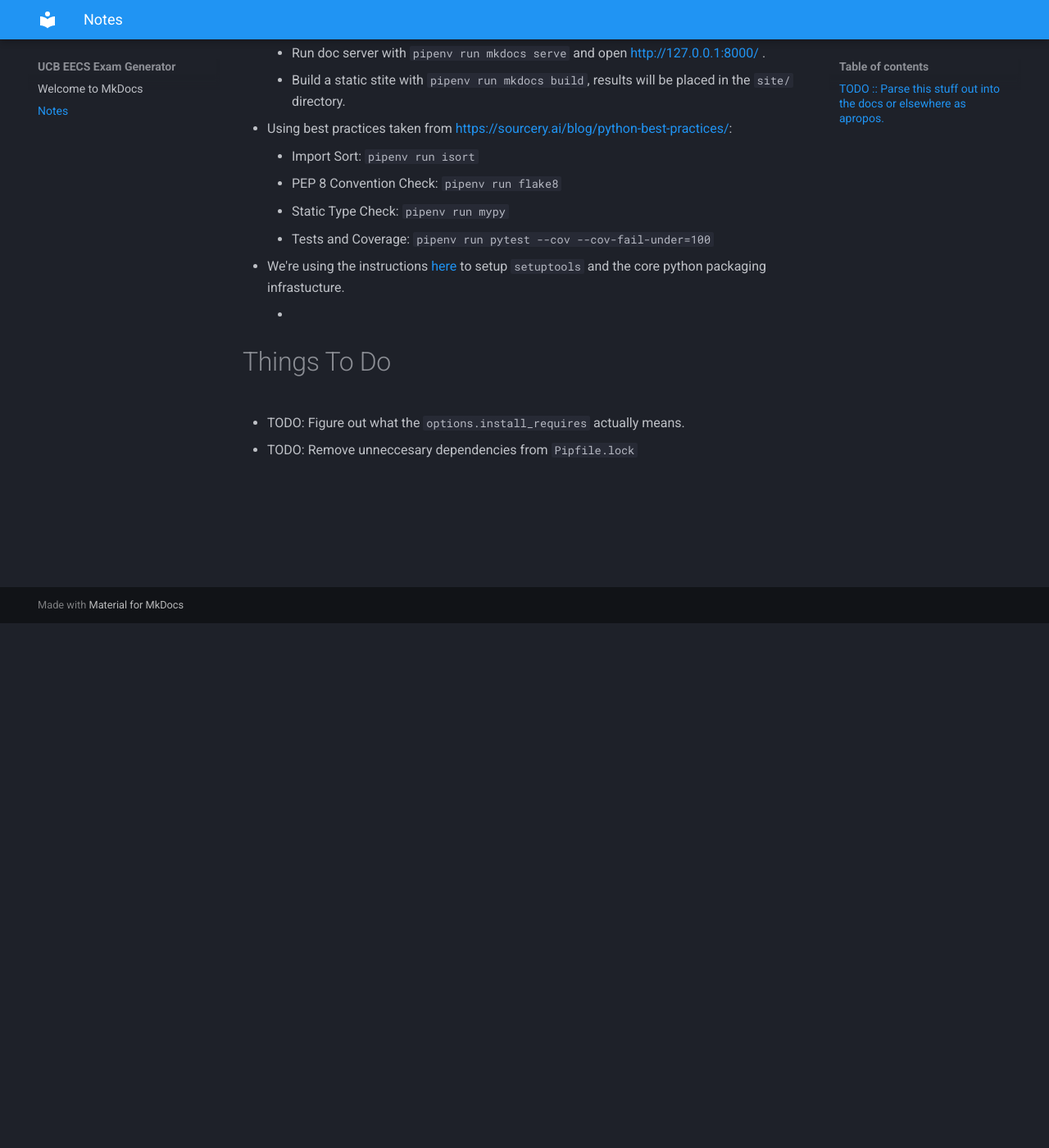
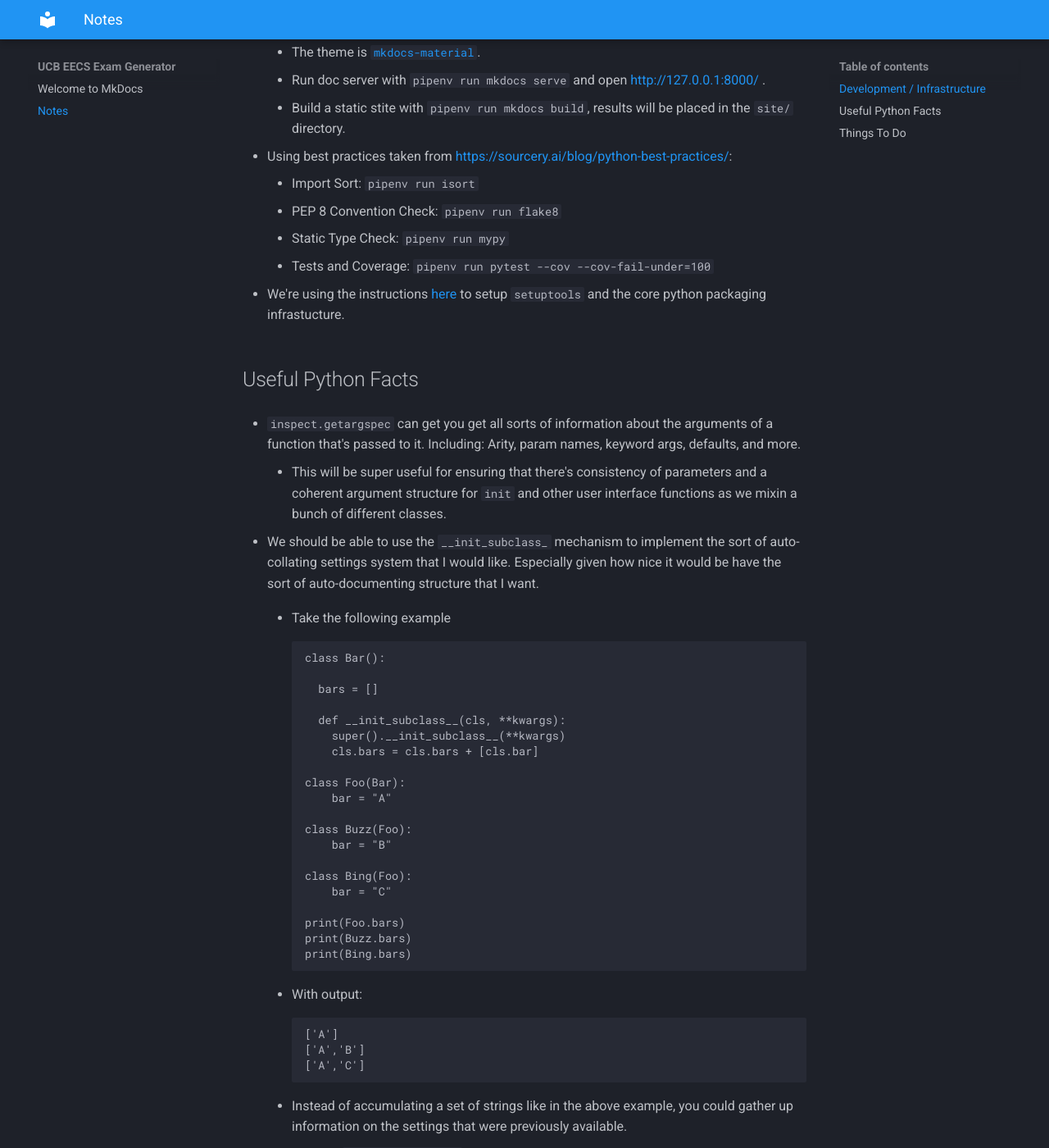
Before and after one commit to rohit507/exam_gen, an MkDocs documentation site: the page built from docs/misc-notes.md, in a window 1280 px wide and 1400 px high, scrolled down 640 px. Shown: the whole window at 82% size. Built offline with MkDocs 1.6.1 and Material for MkDocs 9.7.7, drawn with Linux system fonts in a browser that asks for light colours; some of the changed text lies outside the part shown.

Commit message:
Added notes on python features to use for development

```diff
--- a/docs/misc-notes.md
+++ b/docs/misc-notes.md
@@ -3,7 +3,7 @@
 This is just a scratchpad for notes taken during the development process. All the
 stuff here should be eventually moved somewhere else in these docs.
 
-#### **TODO ::**  Parse this stuff out into the docs or elsewhere as apropos.
+## Development / Infrastructure
 
   - We're using [`pipenv`](https://pipenv.pypa.io/en/latest/install/#next-steps) to
     do environment and dependency management for this project.
@@ -35,10 +35,61 @@ stuff here should be eventually moved somewhere else in these docs.
   - We're using the instructions
     [here](https://setuptools.readthedocs.io/en/latest/userguide/quickstart.html)
     to setup `setuptools` and the core python packaging infrastucture.
-    -
 
+## Useful Python Facts
 
-# Things To Do
+  - `inspect.getargspec` can get you get all sorts of information about the arguments
+    of a function that's passed to it. Including: Arity, param names, keyword args,
+    defaults, and more.
+    - This will be super useful for ensuring that there's consistency of parameters
+      and a coherent argument structure for `init` and other user interface functions
+      as we mixin a bunch of different classes.
+
+  - We should be able to use the `__init_subclass_` mechanism to implement the sort of
+    auto-collating settings system that I would like. Especially given how nice it would
+    be have the sort of auto-documenting structure that I want.
+    - Take the following example
+
+            class Bar():
+
+              bars = []
+
+              def __init_subclass__(cls, **kwargs):
+                super().__init_subclass__(**kwargs)
+                cls.bars = cls.bars + [cls.bar]
+
+            class Foo(Bar):
+                bar = "A"
+
+            class Buzz(Foo):
+                bar = "B"
+
+            class Bing(Foo):
+                bar = "C"
+
+            print(Foo.bars)
+            print(Buzz.bars)
+            print(Bing.bars)
+
+    - With output:
+
+            ['A']
+            ['A','B']
+            ['A','C']
+
+    - Instead of accumulating a set of strings like in the above example, you could
+      gather up information on the settings that were previously available.
+    - Plus the `__init_subclass__` function gives you a nice place to both generate and
+      set the doc string for an object (via `__doc__`).
+    - Honestly part of me is wondering whether I should use this mechanism for a lot of
+      feature accumulation and overloading mechanisms in the library, rather than just
+      for settings management.
+      - It's trivially simple and super powerful.
+      - It's just a monoid that we can sum down the inheritance heirarchy.
+
+## Things To Do
 
   - TODO: Figure out what the `options.install_requires` actually means.
-  - TODO: Remove unneccesary dependencies from `Pipfile.lock`
+  - TODO: Remove unneccesary dependencies from `Pipfile.lock`.
+  - TODO: Actually-set-up/Verify that the git pre-commit hook works.
+  - TODO: Move the notes from above somewhere appropriate within the docs or the code.
```
Also changed, not shown: 1 other file.
